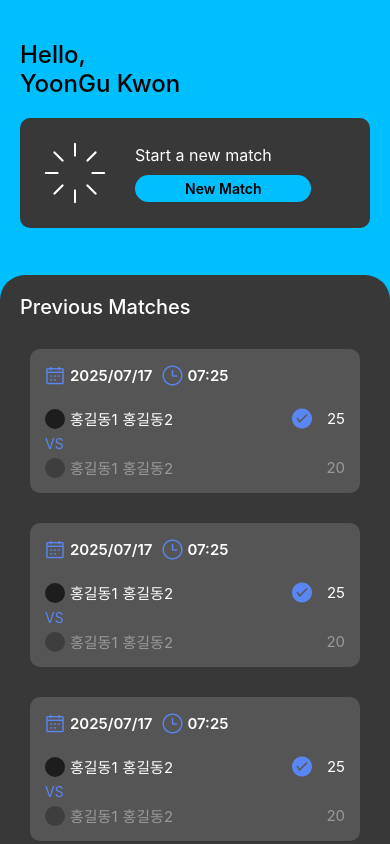
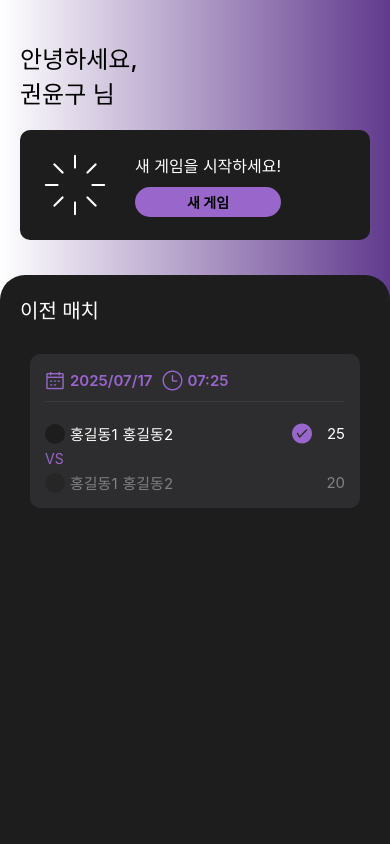
Before and after one commit to peaceRyun/cocktime, a React Native app: screen /Home in a window 390 px wide. Built offline with nearby package versions, Linux system fonts and the light colour scheme.

Commit message:
영문을 한글로 변경 //

```diff
--- a/src/screens/HomeScreen.js
+++ b/src/screens/HomeScreen.js
@@ -1,14 +1,20 @@
 import { View, Text, TouchableOpacity, StyleSheet, Image, Dimensions } from 'react-native';
 import AntDesign from '@expo/vector-icons/AntDesign';
+import { LinearGradient } from 'expo-linear-gradient';
 
 const screenHeight = Dimensions.get('window').height - 275;
 
 export default function HomeScreen({ navigation }) {
     return (
-        <View style={styles.container}>
+        <LinearGradient
+            colors={['#ffffff', '#613A8D']}
+            style={styles.container}
+            start={{ x: 0, y: 0.5 }}
+            end={{ x: 1, y: 0.5 }}
+        >
             <View style={styles.h2Cont}>
-                <Text style={styles.h2}>Hello,</Text>
-                <Text style={styles.h2}>YoonGu Kwon</Text>
+                <Text style={styles.h2}>안녕하세요,</Text>
+                <Text style={styles.h2}>권윤구 님</Text>
             </View>
             <View style={styles.matchCont}>
                 <View>
@@ -18,24 +24,33 @@ export default function HomeScreen({ navigation }) {
                     />
                 </View>
                 <View>
-                    <Text style={styles.matchTitle}>Start a new match</Text>
+                    <Text style={styles.matchTitle}>새 게임을 시작하세요!</Text>
                     <TouchableOpacity style={styles.newMatchButton} onPress={() => navigation.navigate('InputS')}>
-                        <Text style={styles.newMatchButtonText}>New Match</Text>
+                        <Text style={styles.newMatchButtonText}>새 게임</Text>
                     </TouchableOpacity>
                 </View>
             </View>
             <View style={styles.prevMatchCont}>
-                <Text style={styles.prevMatchTitle}>Previous Matches</Text>
+                <Text style={styles.prevMatchTitle}>이전 매치</Text>
                 <View style={{ marginTop: 30, display: 'flex', gap: 30 }}>
                     <View style={styles.cardCont}>
-                        <View style={{ display: 'flex', flexDirection: 'row', gap: 10 }}>
+                        <View
+                            style={{
+                                display: 'flex',
+                                flexDirection: 'row',
+                                gap: 10,
+                                borderBottomColor: '#3a3a3aff',
+                                borderBottomWidth: 1,
+                                paddingBottom: 9,
+                            }}
+                        >
                             <View style={{ display: 'flex', flexDirection: 'row', alignItems: 'center', gap: 5 }}>
-                                <AntDesign name='calendar' size={20} color='#5A86F1' />
-                                <Text style={{ fontWeight: 600, fontSize: 15, color: '#ffffffff' }}>2025/07/17</Text>
+                                <AntDesign name='calendar' size={20} color='#9966CC' />
+                                <Text style={{ fontWeight: 600, fontSize: 15, color: '#9966CC' }}>2025/07/17</Text>
                             </View>
                             <View style={{ display: 'flex', flexDirection: 'row', alignItems: 'center', gap: 5 }}>
-                                <AntDesign name='clockcircleo' size={20} color='#5A86F1' />
-                                <Text style={{ fontWeight: 600, fontSize: 15, color: '#ffffffff' }}>07:25</Text>
+                                <AntDesign name='clockcircleo' size={20} color='#9966CC' />
+                                <Text style={{ fontWeight: 600, fontSize: 15, color: '#9966CC' }}>07:25</Text>
                             </View>
                         </View>
                         <View>
@@ -54,145 +69,11 @@ export default function HomeScreen({ navigation }) {
                                     <Text style={{ fontSize: 15, color: '#fff' }}>홍길동2</Text>
                                 </View>
                                 <View style={{ display: 'flex', flexDirection: 'row', alignItems: 'center', gap: 15 }}>
-                                    <AntDesign name='checkcircle' size={20} color='#5A86F1' />
+                                    <AntDesign name='checkcircle' size={20} color='#9966CC' />
                                     <Text style={{ fontSize: 15, color: '#fff' }}>25</Text>
                                 </View>
                             </View>
-                            <Text style={{ fontSize: 14, color: '#5A86F1', marginVertical: 5 }}>VS</Text>
-                            <View
-                                style={{
-                                    display: 'flex',
-                                    flexDirection: 'row',
-                                    alignItems: 'center',
-                                    justifyContent: 'space-between',
-                                    opacity: 0.4,
-                                }}
-                            >
-                                <View
-                                    style={{
-                                        display: 'flex',
-                                        flexDirection: 'row',
-                                        alignItems: 'center',
-                                        gap: 5,
-                                    }}
-                                >
-                                    <View style={styles.countryCont}></View>
-                                    <Text style={{ fontSize: 15, color: '#fff' }}>홍길동1</Text>
-                                    <Text style={{ fontSize: 15, color: '#fff' }}>홍길동2</Text>
-                                </View>
-                                <View
-                                    style={{
-                                        display: 'flex',
-                                        flexDirection: 'row',
-                                        alignItems: 'center',
-                                        gap: 15,
-                                    }}
-                                >
-                                    {/* <AntDesign name='checkcircle' size={15} color='#5A86F1' /> */}
-                                    <Text style={{ fontSize: 15, color: '#fff' }}>20</Text>
-                                </View>
-                            </View>
-                        </View>
-                    </View>
-                    <View style={styles.cardCont}>
-                        <View style={{ display: 'flex', flexDirection: 'row', gap: 10 }}>
-                            <View style={{ display: 'flex', flexDirection: 'row', alignItems: 'center', gap: 5 }}>
-                                <AntDesign name='calendar' size={20} color='#5A86F1' />
-                                <Text style={{ fontWeight: 600, fontSize: 15, color: '#ffffffff' }}>2025/07/17</Text>
-                            </View>
-                            <View style={{ display: 'flex', flexDirection: 'row', alignItems: 'center', gap: 5 }}>
-                                <AntDesign name='clockcircleo' size={20} color='#5A86F1' />
-                                <Text style={{ fontWeight: 600, fontSize: 15, color: '#ffffffff' }}>07:25</Text>
-                            </View>
-                        </View>
-                        <View>
-                            <View
-                                style={{
-                                    display: 'flex',
-                                    flexDirection: 'row',
-                                    alignItems: 'center',
-                                    justifyContent: 'space-between',
-                                    marginTop: 20,
-                                }}
-                            >
-                                <View style={{ display: 'flex', flexDirection: 'row', alignItems: 'center', gap: 5 }}>
-                                    <View style={styles.countryCont}></View>
-                                    <Text style={{ fontSize: 15, color: '#fff' }}>홍길동1</Text>
-                                    <Text style={{ fontSize: 15, color: '#fff' }}>홍길동2</Text>
-                                </View>
-                                <View style={{ display: 'flex', flexDirection: 'row', alignItems: 'center', gap: 15 }}>
-                                    <AntDesign name='checkcircle' size={20} color='#5A86F1' />
-                                    <Text style={{ fontSize: 15, color: '#fff' }}>25</Text>
-                                </View>
-                            </View>
-                            <Text style={{ fontSize: 14, color: '#5A86F1', marginVertical: 5 }}>VS</Text>
-                            <View
-                                style={{
-                                    display: 'flex',
-                                    flexDirection: 'row',
-                                    alignItems: 'center',
-                                    justifyContent: 'space-between',
-                                    opacity: 0.4,
-                                }}
-                            >
-                                <View
-                                    style={{
-                                        display: 'flex',
-                                        flexDirection: 'row',
-                                        alignItems: 'center',
-                                        gap: 5,
-                                    }}
-                                >
-                                    <View style={styles.countryCont}></View>
-                                    <Text style={{ fontSize: 15, color: '#fff' }}>홍길동1</Text>
-                                    <Text style={{ fontSize: 15, color: '#fff' }}>홍길동2</Text>
-                                </View>
-                                <View
-                                    style={{
-                                        display: 'flex',
-                                        flexDirection: 'row',
-                                        alignItems: 'center',
-                                        gap: 15,
-                                    }}
-                                >
-                                    {/* <AntDesign name='checkcircle' size={15} color='#5A86F1' /> */}
-                                    <Text style={{ fontSize: 15, color: '#fff' }}>20</Text>
-                                </View>
-                            </View>
-                        </View>
-                    </View>
-                    <View style={styles.cardCont}>
-                        <View style={{ display: 'flex', flexDirection: 'row', gap: 10 }}>
-                            <View style={{ display: 'flex', flexDirection: 'row', alignItems: 'center', gap: 5 }}>
-                                <AntDesign name='calendar' size={20} color='#5A86F1' />
-                                <Text style={{ fontWeight: 600, fontSize: 15, color: '#ffffffff' }}>2025/07/17</Text>
-                            </View>
-                            <View style={{ display: 'flex', flexDirection: 'row', alignItems: 'center', gap: 5 }}>
-                                <AntDesign name='clockcircleo' size={20} color='#5A86F1' />
-                                <Text style={{ fontWeight: 600, fontSize: 15, color: '#ffffffff' }}>07:25</Text>
-                            </View>
-                        </View>
-                        <View>
-                            <View
-                                style={{
-                                    display: 'flex',
-                                    flexDirection: 'row',
-                                    alignItems: 'center',
-                                    justifyContent: 'space-between',
-                                    marginTop: 20,
-                                }}
-                            >
-                                <View style={{ display: 'flex', flexDirection: 'row', alignItems: 'center', gap: 5 }}>
-                                    <View style={styles.countryCont}></View>
-                                    <Text style={{ fontSize: 15, color: '#fff' }}>홍길동1</Text>
-                                    <Text style={{ fontSize: 15, color: '#fff' }}>홍길동2</Text>
-                                </View>
-                                <View style={{ display: 'flex', flexDirection: 'row', alignItems: 'center', gap: 15 }}>
-                                    <AntDesign name='checkcircle' size={20} color='#5A86F1' />
-                                    <Text style={{ fontSize: 15, color: '#fff' }}>25</Text>
-                                </View>
-                            </View>
-                            <Text style={{ fontSize: 14, color: '#5A86F1', marginVertical: 5 }}>VS</Text>
+                            <Text style={{ fontSize: 14, color: '#9966CC', marginVertical: 5 }}>VS</Text>
                             <View
                                 style={{
                                     display: 'flex',
@@ -230,17 +111,17 @@ export default function HomeScreen({ navigation }) {
                     </View>
                 </View>
             </View>
-        </View>
+        </LinearGradient>
     );
 }
 
 const styles = StyleSheet.create({
-    container: { position: 'relative', flex: 1, backgroundColor: '#00BFFF' },
+    container: { position: 'relative', flex: 1 },
     h2Cont: { marginTop: 40, marginHorizontal: 20 },
     matchCont: {
         margin: 20,
         padding: 20,
-        backgroundColor: '#383838',
+        backgroundColor: '#1d1d1d',
         borderRadius: 10,
         display: 'flex',
         flexDirection: 'row',
@@ -250,7 +131,7 @@ const styles = StyleSheet.create({
     prevMatchCont: {
         padding: 20,
         height: screenHeight,
-        backgroundColor: '#383838',
+        backgroundColor: '#1d1d1d',
         position: 'absolute',
         bottom: 0,
         left: 0,
@@ -259,12 +140,17 @@ const styles = StyleSheet.create({
         borderTopRightRadius: 25,
         borderTopLeftRadius: 25,
     },
-    cardCont: { backgroundColor: '#555555ff', marginHorizontal: 10, padding: 15, borderRadius: 10 },
+    cardCont: {
+        backgroundColor: '#2D2D2F',
+        marginHorizontal: 10,
+        padding: 15,
+        borderRadius: 10,
+    },
     h2: { fontSize: 24, fontWeight: '500' },
-    matchTitle: { fontSize: 16, fontWeight: '400', color: '#fff' },
-    prevMatchTitle: { fontSize: 20, fontWeight: 500, color: '#fff' },
+    matchTitle: { fontSize: 16, fontWeight: '400', color: 'white' },
+    prevMatchTitle: { fontSize: 20, fontWeight: '500', color: 'white' },
     newMatchButton: {
-        backgroundColor: '#00BFFF',
+        backgroundColor: '#9966CC',
         borderRadius: 30,
         paddingVertical: 5,
         paddingHorizontal: 50,
--- a/src/screens/MatchInfoScreen.js
+++ b/src/screens/MatchInfoScreen.js
@@ -17,7 +17,7 @@ export default function MatchInfoScreen({ navigation }) {
                     <TouchableOpacity onPress={() => navigation.goBack()}>
                         <AntDesign name='leftcircle' size={24} color='black' />
                     </TouchableOpacity>
-                    <Text style={styles.h2}>Match Info</Text>
+                    <Text style={styles.h2}>매칭 정보</Text>
                 </View>
                 <View style={styles.clockLabel}>
                     <AntDesign name='clockcircleo' size={15} color='#5A86F1' />
@@ -51,12 +51,12 @@ export default function MatchInfoScreen({ navigation }) {
                 </View>
                 <View style={styles.introCont}>
                     <Text style={{ fontWeight: 700, fontSize: 15, color: '#fff' }}>
-                        홍길동1 to Serve, Love All, Play
+                        홍길동1의 서브, Love All, 플레이
                     </Text>
                 </View>
                 <View style={styles.playCont}>
                     <TouchableOpacity style={styles.plusPointCont}>
-                        <Text style={[{ color: '#fff', fontSize: 15 }]}>+ 1 Point</Text>
+                        <Text style={[{ color: '#fff', fontSize: 15 }]}>+ 1점</Text>
                     </TouchableOpacity>
                     <View style={styles.courtCont}>
                         {/* 코트 선 */}
@@ -79,7 +79,7 @@ export default function MatchInfoScreen({ navigation }) {
                                 <ServeIndicator top='' bottom='0' left='' right='0' />
                             </View>
                             <View style={styles.topRightSec}>
-                                <Text style={{ color: '#fff' }}>홍길동2</Text>
+                                <Text style={{ color: '#fff' }}>김찬중</Text>
                             </View>
                         </View>
                         <View style={styles.bottomServeSec}>
@@ -87,7 +87,7 @@ export default function MatchInfoScreen({ navigation }) {
                                 <AntDesign name='swap' size={30} color='white' />
                             </TouchableOpacity>
                             <View style={styles.bottomLeftSec}>
-                                <Text style={{ color: '#fff' }}>홍길동3</Text>
+                                <Text style={{ color: '#fff' }}>김선균</Text>
                             </View>
                             <View style={styles.bottomRightSec}>
                                 <Text style={{ color: '#fff' }}>홍길동4</Text>
@@ -103,7 +103,7 @@ export default function MatchInfoScreen({ navigation }) {
                         </View>
                     </View>
                     <TouchableOpacity style={styles.plusPointCont}>
-                        <Text style={[{ color: '#fff', fontSize: 15 }]}>+ 1 Point</Text>
+                        <Text style={[{ color: '#fff', fontSize: 15 }]}>+ 1점</Text>
                     </TouchableOpacity>
                 </View>
             </View>
```
Also changed, not shown: src/screens/InputScreen.js (+6 -6 lines), src/screens/OutputScreen.js (+7 -7 lines).
